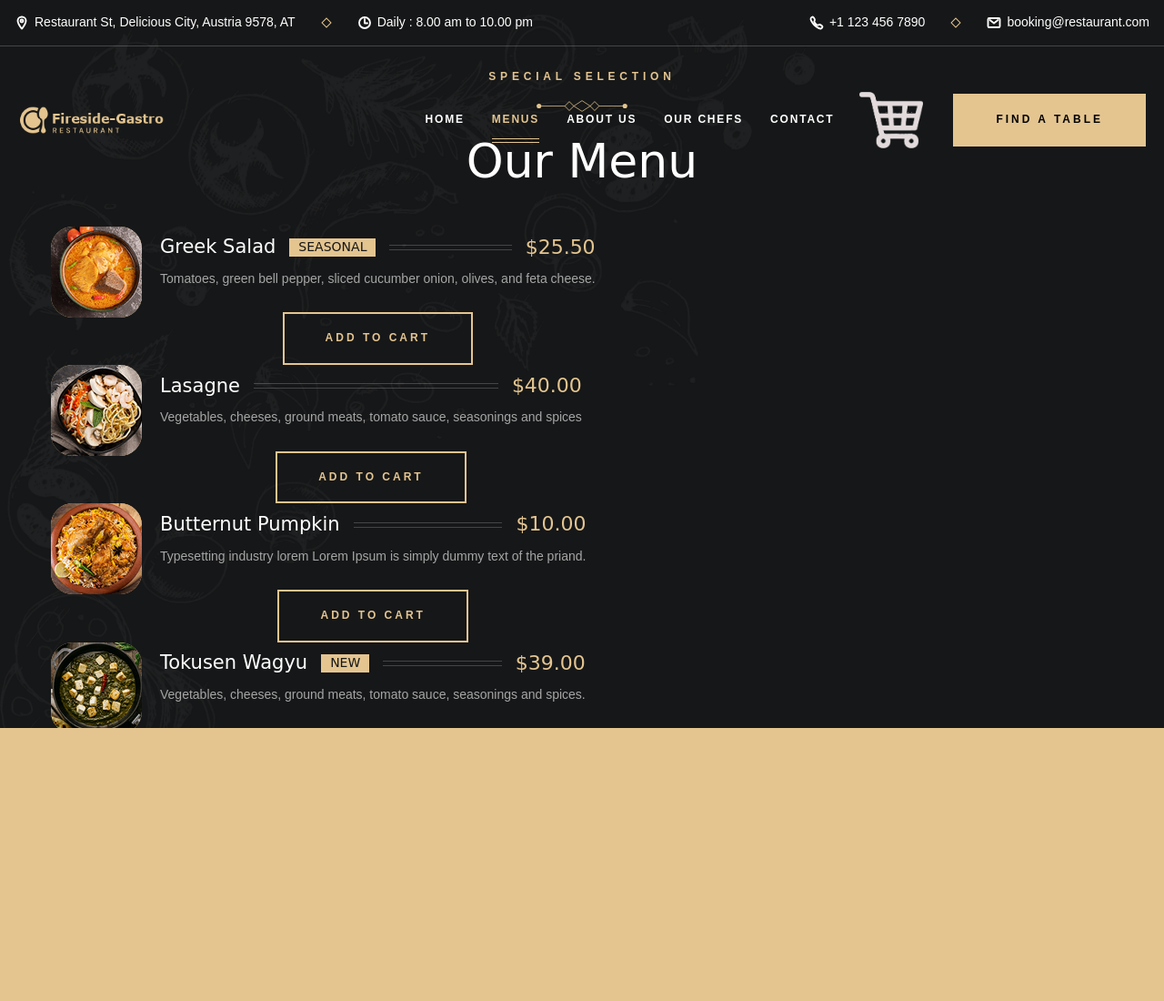
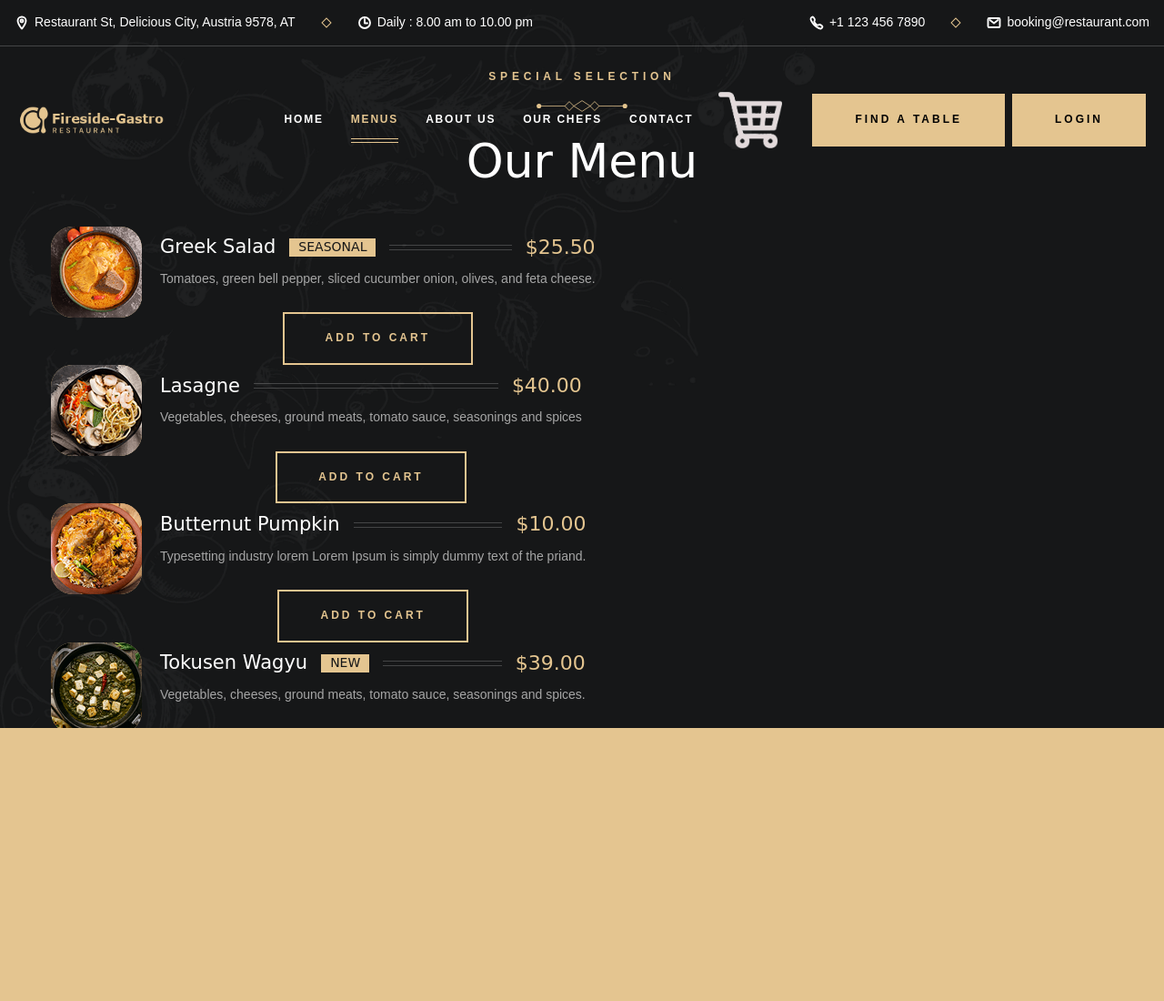
Before and after one commit to HagleitnerManuel/Gastro-Web, a plain HTML site: page menus.html in a window 1280 px wide. Shown: the top 1100 px of the page at 91% size. Drawn offline with nearby package versions, Linux system fonts and the light colour scheme.

Commit message:
hab ein Login button hinzugefügt

```diff
--- a/menus.html
+++ b/menus.html
@@ -152,6 +152,11 @@
         <span class="text text-2" aria-hidden="true">Find A Table</span>
         </a>
 
+        <a href="login.html" class="btn btn-secondary">
+            <span class="text text-1">Login</span>
+
+            <span class="text text-2" aria-hidden="true">Login</span>
+        </a>
         <button class="nav-open-btn" aria-label="open menu" data-nav-toggler>
             <span class="line line-1"></span>
             <span class="line line-2"></span>
```
Also changed, not shown: chefs.html (+4 -0 lines), index.html (+4 -0 lines), shoppingCart.html (+4 -0 lines).
